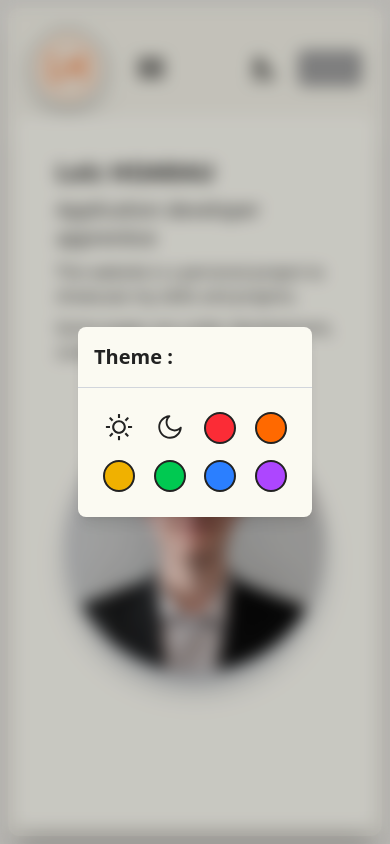
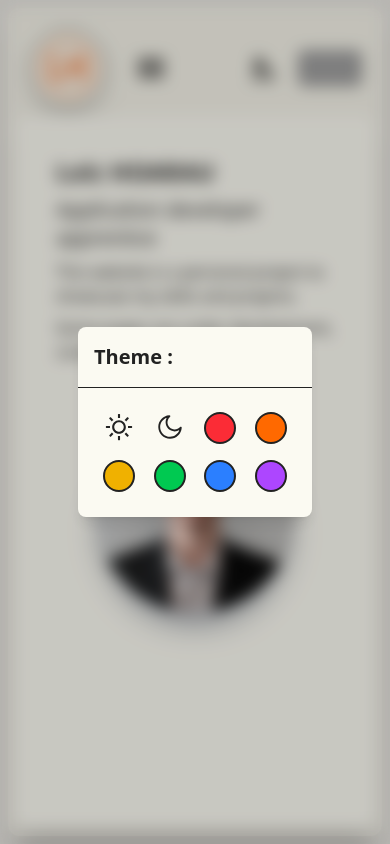
Before and after one commit to Loicrogue/monSite, a React (Vite) app in the folder front/: page / in a window 390 px wide. Both pictures are taken after a click on the button 263 px from the left and 68 px from the top of the page. Built offline with nearby package versions, Linux system fonts and the light colour scheme; grey boxes are pictures that could not be loaded.

Commit message:
modified picture size + changed main modal's bar color

```diff
--- a/front/src/components/modalComponent.tsx
+++ b/front/src/components/modalComponent.tsx
@@ -51,7 +51,7 @@ const ModalComponent: React.FC<ModalProps> = ({
                 style={{ width, height }}
             >
                 {title && (
-                    <div className="p-4 border-b border-gray-300">
+                    <div className="p-4 border-b border-monSite">
                         <h2 className="text-xl font-bold text-monSite">{title}</h2>
                     </div>
                 )}
--- a/front/src/components/profilComponent.tsx
+++ b/front/src/components/profilComponent.tsx
@@ -9,7 +9,7 @@ const ProfilComponent: React.FC = () => {
 	const titleSizeClass = isMobile ? "text-2xl pb-2" : isTablet ? "text-3xl" : "text-5xl";
 	const subTitleSizeClass = isMobile ? "text-xl pb-2" : isTablet ? "text-xl" : "text-3xl";
 	const textSizeClass = isMobile ? "text-m pb-2" : isTablet ? "text-l" : "text-xl";
-    const pictureSizeClass = isMobile || isTablet ? "w-65 h-65" : "w-95 h-95";
+    const pictureSizeClass = isMobile ? "w-50 h-50" : isTablet ? "w-60 h-60" : "w-95 h-95";
 
     return (
         <>
--- a/front/src/utils/breakpoint.ts
+++ /dev/null
@@ -1,7 +0,0 @@
-const breakpoints = {
-  mobileMax: 425,
-  tabletMax: 1023,
-  desktopMin: 1024,
-};
-
-export default breakpoints;
```
